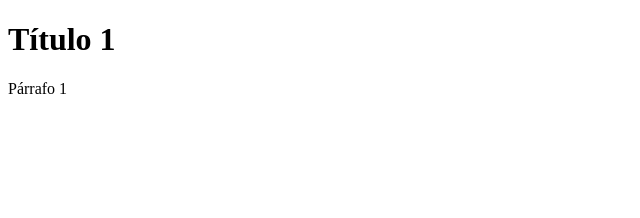
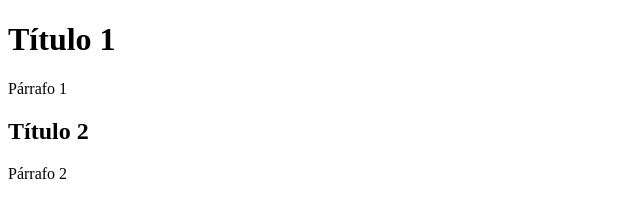
Before and after one commit to laurapd96/UD-5_Tarea5_Laura_Remote, a plain HTML site: page index.html in a window 1280 px wide. Shown: the whole page, without its empty margins (0-640 px from the left). Drawn offline with Linux system fonts and the light colour scheme.

Commit message:
añadiendo otro título y párrafo

```diff
--- a/index.html
+++ b/index.html
@@ -9,5 +9,7 @@
     <body>
         <h1>Título 1</h1>
         <p>Párrafo 1</p>
+        <h2>Título 2</h2>
+        <p>Párrafo 2</p>
     </body>
 </html>
```
